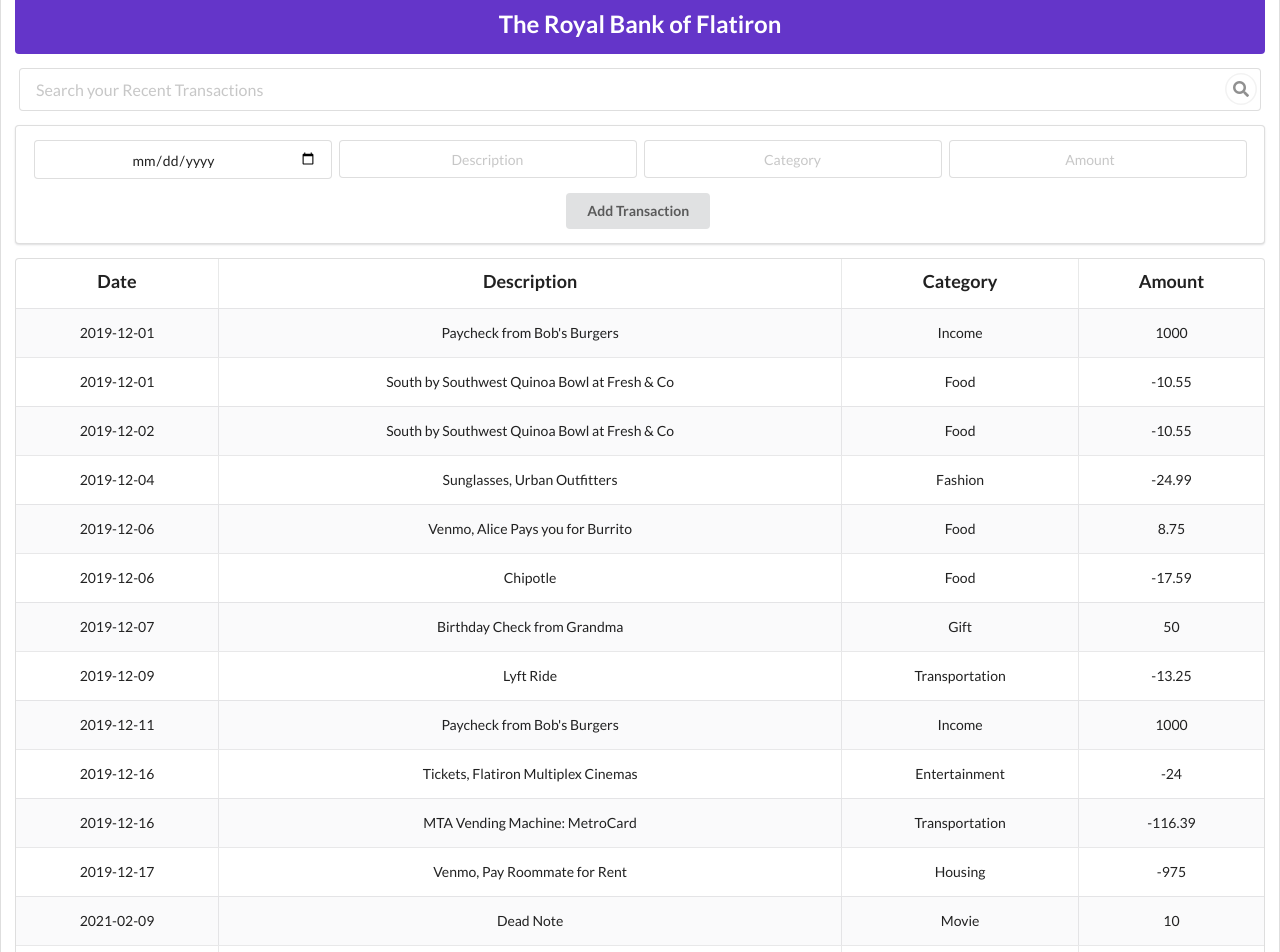
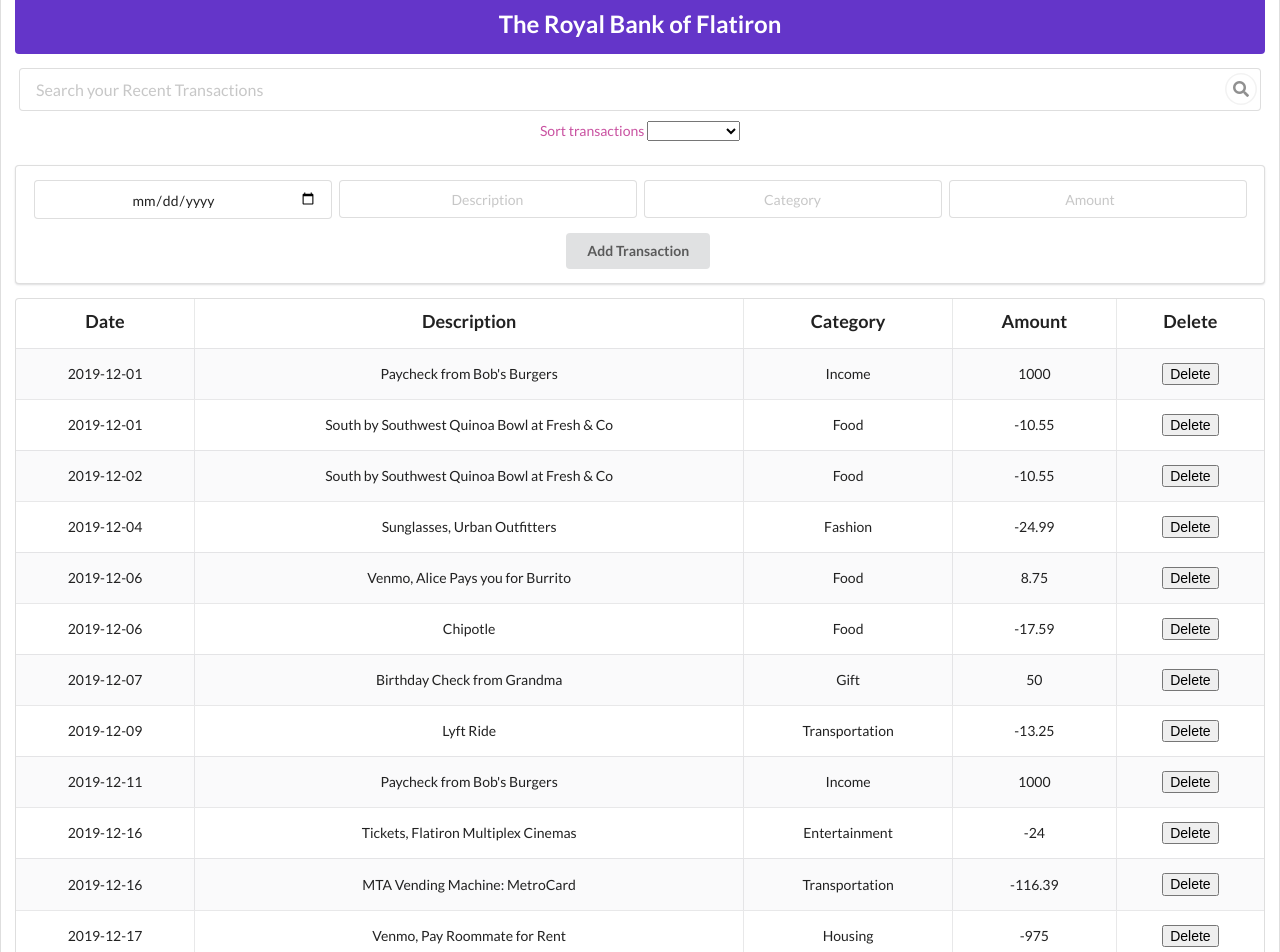
Before and after one commit to learn-co-students/DC-WEB-111620-Code-Challenges, a React (Create React App) app in the folder Phase-4-Round-1/: page / in a window 1280 px wide. Shown: the part 20-972 px from the top of the page. Built offline with nearby package versions, Linux system fonts and the light colour scheme; data requests are answered from the project's data file.

Commit message:
Done Advanced Deliverables

```diff
--- a/Phase-4-Round-1/db.json
+++ b/Phase-4-Round-1/db.json
@@ -83,34 +83,6 @@
       "description": "Venmo, Pay Roommate for Rent",
       "category": "Housing",
       "amount": -975
-    },
-    {
-      "date": "2021-02-09",
-      "description": "Dead Note",
-      "category": "Movie",
-      "amount": "10",
-      "id": 13
-    },
-    {
-      "date": "2021-02-10",
-      "description": "Pad Thai ",
-      "category": "Food",
-      "amount": "20.30",
-      "id": 14
-    },
-    {
-      "date": "2021-02-05",
-      "description": "Costco",
-      "category": "Supermarket",
-      "amount": "120.4",
-      "id": 15
-    },
-    {
-      "date": "2021-02-05",
-      "description": "Monthly rent",
-      "category": "Housing",
-      "amount": "600",
-      "id": 16
     }
   ]
 }
--- a/Phase-4-Round-1/src/components/AccountContainer.js
+++ b/Phase-4-Round-1/src/components/AccountContainer.js
@@ -2,11 +2,13 @@ import React, { useState, useEffect } from "react";
 import TransactionsList from "./TransactionsList";
 import Search from "./Search";
 import AddTransactionForm from "./AddTransactionForm";
+import Sort from "./Sort"
 
 const AccountContainer = () =>{
 
   const [transactions, setTransactions] = useState([])
   const [search, setSearch] = useState("")
+  const [sort, setSort] = useState("")
 
   useEffect(() => {
     async function fetchData() {
@@ -38,16 +40,47 @@ const AccountContainer = () =>{
   }
 
   const handleSearch = (event) => {
+    event.preventDefault();
     setSearch(event.target.value)
   }
 
-  const display = () => transactions.filter(transaction => transaction.description.toLowerCase().includes(search.toLowerCase()))
+  const handleSort = (event) => {
+    event.preventDefault();
+    setSort(event.target.value)
+  }
+
+  const display = () => {
+    let filterTransactions = transactions.filter(transaction => transaction.description.toLowerCase().includes(search.toLowerCase()))
+    if (sort === "category") {
+      filterTransactions = filterTransactions.sort((a,b) => a.category > b.category ? 1 : -1)
+    } else if (sort === "description") {
+      filterTransactions = filterTransactions.sort((a,b) => a.description > b.description ? 1 : -1)
+    } else if (sort === "date") {
+      filterTransactions = filterTransactions.sort((a,b) => a.date > b.date ? 1 : -1)
+    } else if (sort === "amount") {
+      filterTransactions = filterTransactions.sort((a,b) => a.amount > b.amount ? 1 : -1)
+    }
+    return filterTransactions
+  }
+
+  const handleDelete = (deleteTransaction) => {
+    let question = window.confirm("Are you sure you want to delete?")
+    if (question === true) {
+      fetch(`http://localhost:6001/transactions/${deleteTransaction.id}`, {
+        method: "DELETE"
+      })
+      .then(res => res.json())
+      .then(setTransactions(transactions => transactions.filter(transaction => transaction !== deleteTransaction)))
+    }
+
+  }
 
   return (
       <div>
         <Search handleSearch={handleSearch}/>
+        <Sort handleSort={handleSort}/>
         <AddTransactionForm handleSubmit={handleSubmit}/>
-        <TransactionsList transactions={display()} />
+        <TransactionsList transactions={display()} handleDelete={handleDelete} />
       </div>
     );
 }
--- /dev/null
+++ b/Phase-4-Round-1/src/components/Sort.js
@@ -0,0 +1,18 @@
+import React from 'react';
+
+const Sort = ({handleSort}) => {
+  return (
+  <div className="sort">
+    <label >Sort transactions </label>
+    <select name="cars" id="cars" onChange={handleSort}>
+        <option value="null"></option>
+        <option value="category">Category</option>
+        <option value="description">Description</option>
+        <option value="date">Date</option>
+        <option value="amount">Amount</option>
+    </select>
+  </div>
+  )
+}
+
+export default Sort;
--- a/Phase-4-Round-1/src/components/Transaction.js
+++ b/Phase-4-Round-1/src/components/Transaction.js
@@ -1,12 +1,13 @@
 import React from "react";
 
-const Transaction = ({transaction}) => {
+const Transaction = ({transaction, handleDelete}) => {
   return (
     <tr>
       <td>{transaction.date}</td>
       <td>{transaction.description}</td>
       <td>{transaction.category}</td>
       <td>{transaction.amount}</td>
+      <td><button onClick={()=>handleDelete(transaction)}>Delete</button></td>
     </tr>
   );
 };
--- a/Phase-4-Round-1/src/components/TransactionsList.js
+++ b/Phase-4-Round-1/src/components/TransactionsList.js
@@ -1,7 +1,7 @@
 import React from "react";
 import Transaction from "./Transaction";
 
-const TransactionsList = ({transactions}) => {
+const TransactionsList = ({transactions, handleDelete}) => {
 
   return (
     <table className="ui celled striped padded table">
@@ -19,8 +19,11 @@ const TransactionsList = ({transactions}) => {
           <th>
             <h3 className="ui center aligned header">Amount</h3>
           </th>
+          <th>
+            <h3 className="ui center aligned header">Delete</h3>
+          </th>
         </tr>
-      {transactions.map(transaction => <Transaction key={transaction.id} transaction={transaction}/>)}
+      {transactions.map(transaction => <Transaction key={transaction.id} transaction={transaction} handleDelete={handleDelete}/>)}
       </tbody>
     </table>
   );
--- a/Phase-4-Round-1/src/stylesheets/App.css
+++ b/Phase-4-Round-1/src/stylesheets/App.css
@@ -25,3 +25,8 @@ body {
   padding: 20px;
   color: white;
 }
+
+.sort {
+  color: rgb(201, 82, 161);
+  padding: 10px;
+}
```
